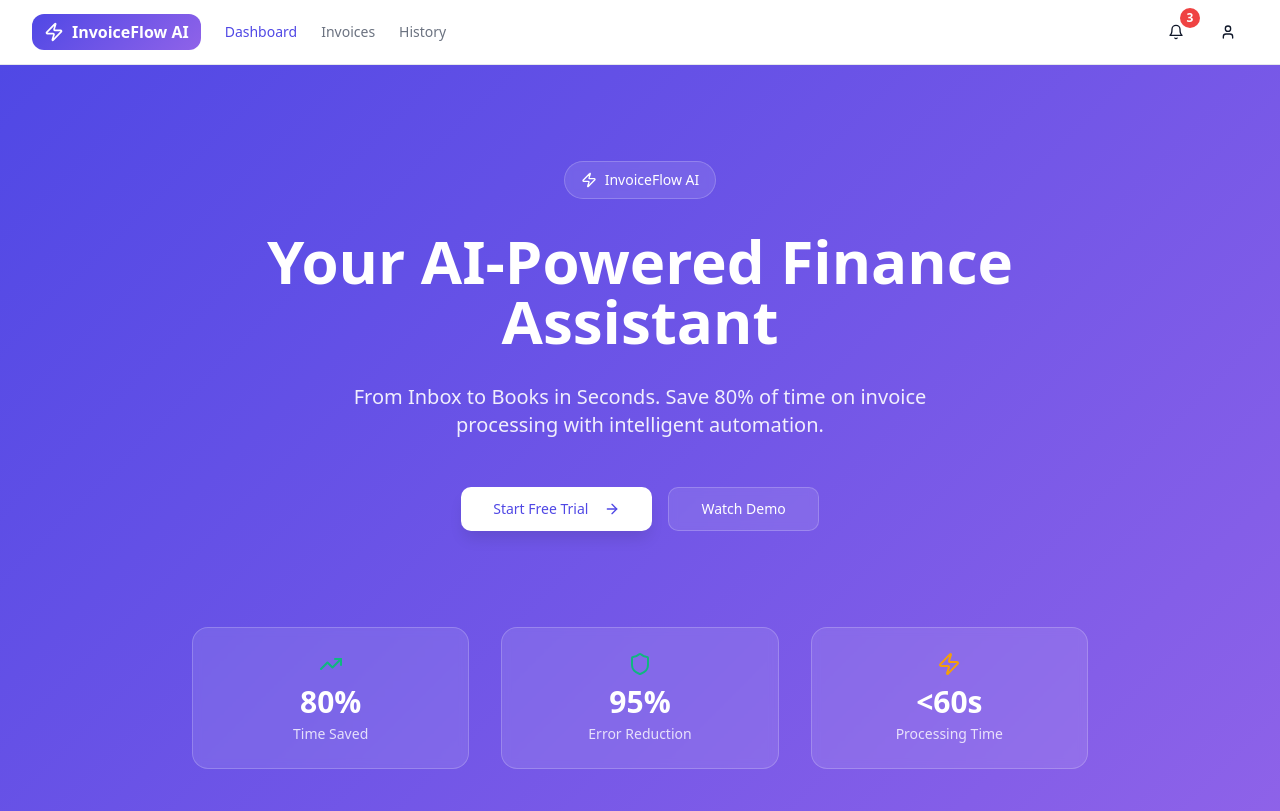
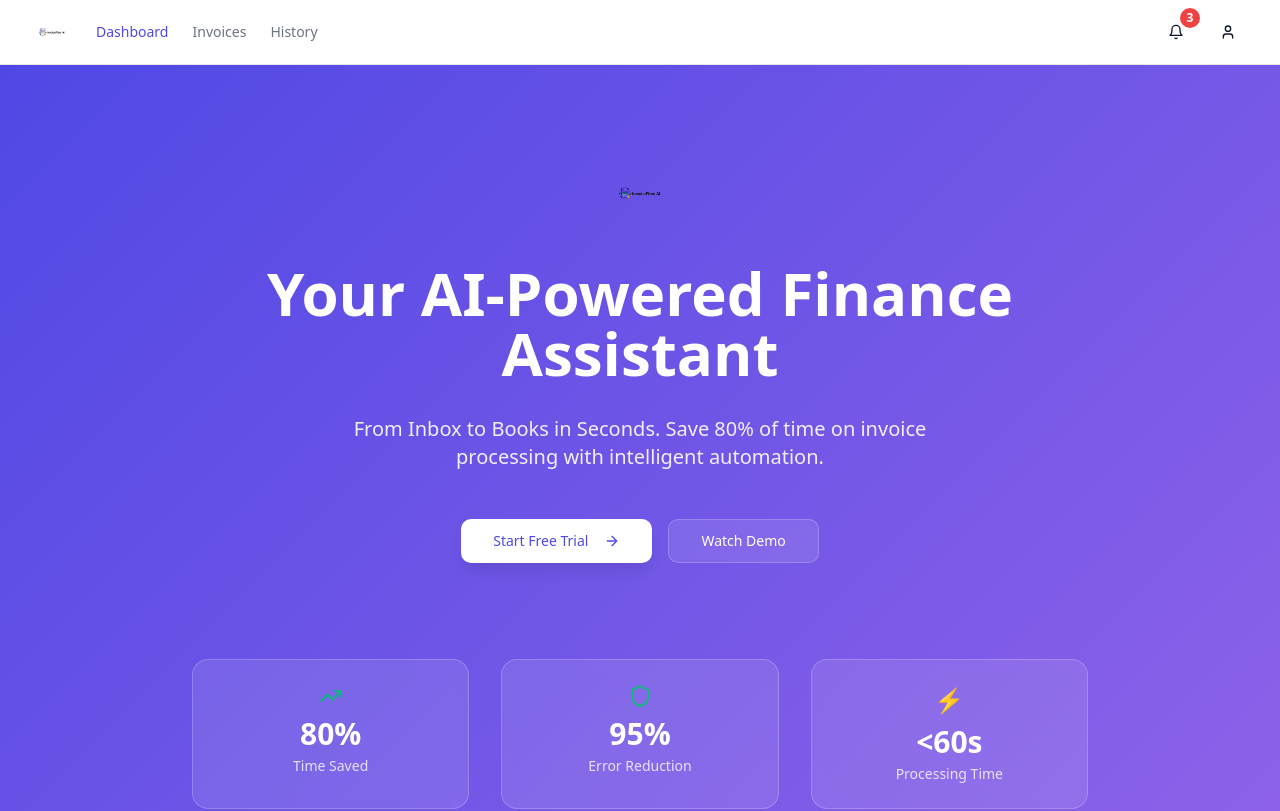
Before and after one commit to piyushpalod/flow-invoice-bot, a React (Vite) app: page / in a window 1280 px wide. Shown: the top 811 px of the page. Built offline with nearby package versions, Linux system fonts and the light colour scheme; the HTML template or start-up script is replaced by a standard one.

Commit message:
Update design and logo
Apply new color palette and update header and hero components to use the new logo.

```diff
--- a/src/components/Header.tsx
+++ b/src/components/Header.tsx
@@ -1,8 +1,9 @@
 import { Button } from "@/components/ui/button";
-import { Bell, User, Menu, Zap } from "lucide-react";
+import { Bell, User, Menu } from "lucide-react";
 import { Badge } from "@/components/ui/badge";
 import { Link, useLocation } from "react-router-dom";
 import NavLink from "./NavLink";
+import logo from "@/assets/logo.png";
 
 const Header = () => {
   const location = useLocation();
@@ -12,9 +13,8 @@ const Header = () => {
       <div className="container flex h-16 items-center justify-between px-4 sm:px-6 lg:px-8">
         {/* Logo */}
         <div className="flex items-center gap-6">
-          <Link to="/" className="flex items-center gap-2 px-3 py-1.5 bg-gradient-hero rounded-lg">
-            <Zap className="w-5 h-5 text-white" />
-            <span className="font-bold text-white hidden sm:inline">InvoiceFlow AI</span>
+          <Link to="/" className="flex items-center">
+            <img src={logo} alt="InvoiceFlow AI" className="h-10 w-auto" />
           </Link>
 
           {/* Navigation */}
--- a/src/components/Hero.tsx
+++ b/src/components/Hero.tsx
@@ -1,5 +1,6 @@
 import { Button } from "@/components/ui/button";
-import { ArrowRight, Zap, Shield, TrendingUp } from "lucide-react";
+import { ArrowRight, Shield, TrendingUp } from "lucide-react";
+import logo from "@/assets/logo.png";
 
 const Hero = () => {
   return (
@@ -9,9 +10,8 @@ const Hero = () => {
       <div className="relative max-w-7xl mx-auto">
         <div className="text-center space-y-8">
           {/* Logo/Brand */}
-          <div className="inline-flex items-center gap-2 px-4 py-2 bg-white/10 backdrop-blur-sm rounded-full border border-white/20">
-            <Zap className="w-4 h-4 text-white" />
-            <span className="text-sm font-medium text-white">InvoiceFlow AI</span>
+          <div className="inline-flex items-center justify-center">
+            <img src={logo} alt="InvoiceFlow AI" className="h-16 w-auto" />
           </div>
 
           {/* Main Headline */}
@@ -54,7 +54,7 @@ const Hero = () => {
 
             <div className="bg-white/10 backdrop-blur-sm rounded-2xl p-6 border border-white/20">
               <div className="flex items-center justify-center mb-2">
-                <Zap className="w-6 h-6 text-accent" />
+                <div className="text-accent text-2xl">⚡</div>
               </div>
               <div className="text-3xl font-bold text-white mb-1">&lt;60s</div>
               <div className="text-sm text-white/80">Processing Time</div>
```
Also changed, not shown: src/assets/logo.png (added).
